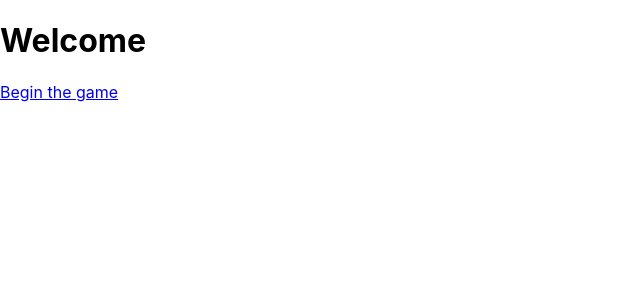
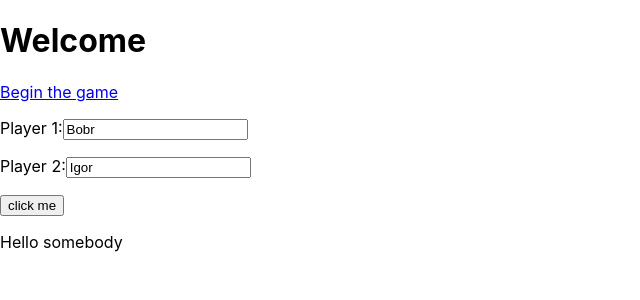
Before and after one commit to carry-all/react-learning-client, a React (Create React App) app: page /#/ in a window 1280 px wide. Shown: the top 300 px of the page, without its empty margins (0-640 px from the left). Built offline with nearby package versions, Linux system fonts and the light colour scheme.

Commit message:
Unknown modifications. Couldn't remember

```diff
--- a/package.json
+++ b/package.json
@@ -5,6 +5,7 @@
   "dependencies": {
     "axios": "^0.19.0",
     "bluebird": "^3.5.5",
+    "prop-types": "^15.7.2",
     "react": "^16.9.0",
     "react-dom": "^16.9.0",
     "react-router-dom": "^5.1.1",
--- a/src/App.js
+++ b/src/App.js
@@ -3,6 +3,7 @@ import Game from './game/game';
 import Welcome from './welcome/welcome';
 import End from './end/end';
 import { HashRouter, Route } from 'react-router-dom';
+import React from 'react';
 
 function App() {
   return (
--- a/src/hello/index.js
+++ b/src/hello/index.js
@@ -1,4 +1,5 @@
 import React from 'react';
+import PropTypes from 'prop-types';
 
 function Hello(props) {
     function sayHello(name) {
@@ -12,4 +13,14 @@ function Hello(props) {
     );
 }
 
+Hello.propTypes = {
+    name: PropTypes.string.isRequired,
+    onPress: PropTypes.func.isRequired,
+}
+
+Hello.defaultProps = {
+    name: "somebody",
+    onPress: () => {},
+}
+
 export default Hello;
--- a/src/welcome/welcome.js
+++ b/src/welcome/welcome.js
@@ -1,7 +1,13 @@
 import React from 'react';
 import { Link } from 'react-router-dom';
+import { useState, useRef } from 'react';
+import Hello from '../hello';
 
 function Welcome(props) {
+    const [names, setNames] = useState(['Bobr', 'Igor']);
+    const [player1, setPlayer1] = useState("Bobr");
+    const player2Input = useRef();
+
     return (
     <div>
         <h1>Welcome</h1>
@@ -11,6 +17,14 @@ function Welcome(props) {
                 names: ['Bobr', 'Igor']
             }
         }} >Begin the game</Link>
+        <p>Player 1:<input type="text" value={player1} onChange={(event) => {
+            setPlayer1(event.target.value);
+        }} /></p>
+        <p>Player 2:<input type="text" value={names[1]} ref={player2Input}/></p>
+        <input type="button" onClick={() => {
+            console.log(player2Input.current.value);
+        }} value="click me"/>
+        <Hello />
     </div>
     );
 }
```
